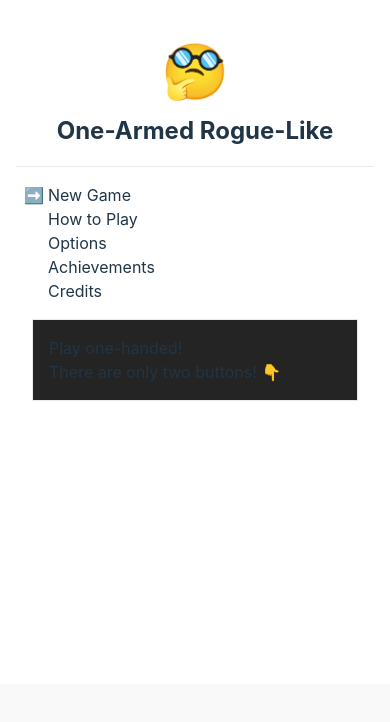
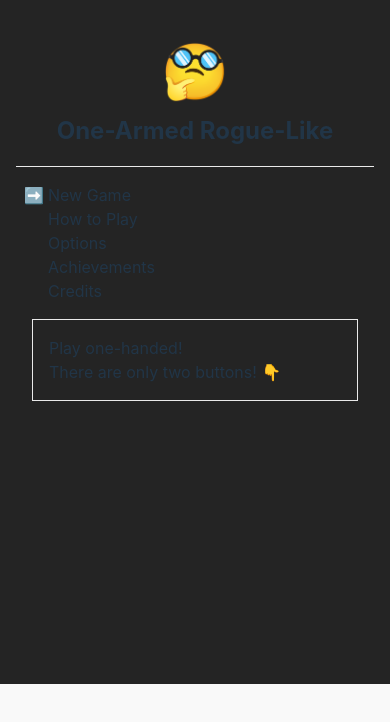
Before and after one commit to RobertBolender/one-armed-rogue-like, a Preact app: page / in a window 390 px wide. Shown: the top 722 px of the page. Built offline with nearby package versions, Linux system fonts and the light colour scheme.

Commit message:
Improve non-mobile display

```diff
--- a/src/app.css
+++ b/src/app.css
@@ -7,6 +7,17 @@
   height: 100dvh;
   text-align: center;
   position: relative;
+}
+
+#app::before {
+  content: "";
+  position: absolute;
+  top: 0;
+  left: 0;
+  right: 0;
+  bottom: 0;
+  background-color: #242424;
+  z-index: -200;
 }
 
 .logo {
--- a/src/index.css
+++ b/src/index.css
@@ -10,7 +10,7 @@
 
   color-scheme: light dark;
   color: rgba(255, 255, 255, 0.87);
-  background-color: #242424;
+  background-color: #121212;
 
   font-synthesis: none;
   text-rendering: optimizeLegibility;
```
